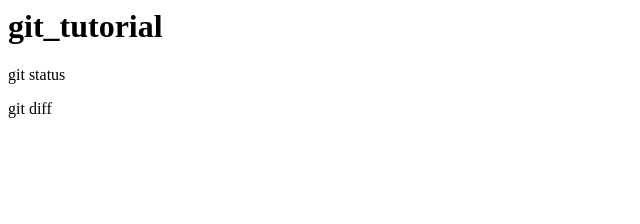
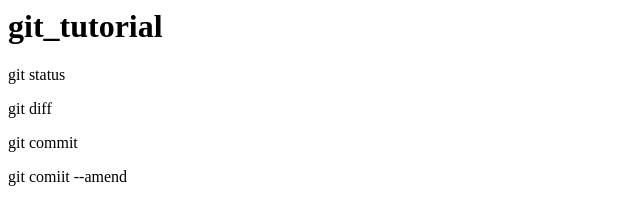
Before and after one commit to MotokoM/git_tutorial, a plain HTML site: page index.html in a window 1280 px wide. Shown: the whole page, without its empty margins (0-640 px from the left). Drawn offline with Linux system fonts and the light colour scheme.

Commit message:
git commit --amendを追記

```diff
--- a/index.html
+++ b/index.html
@@ -1,3 +1,5 @@
 <h1>git_tutorial</h1>
 <p>git status</p>
 <p>git diff</p>
+<p>git commit</p>
+<p>git comiit --amend</p>
```
